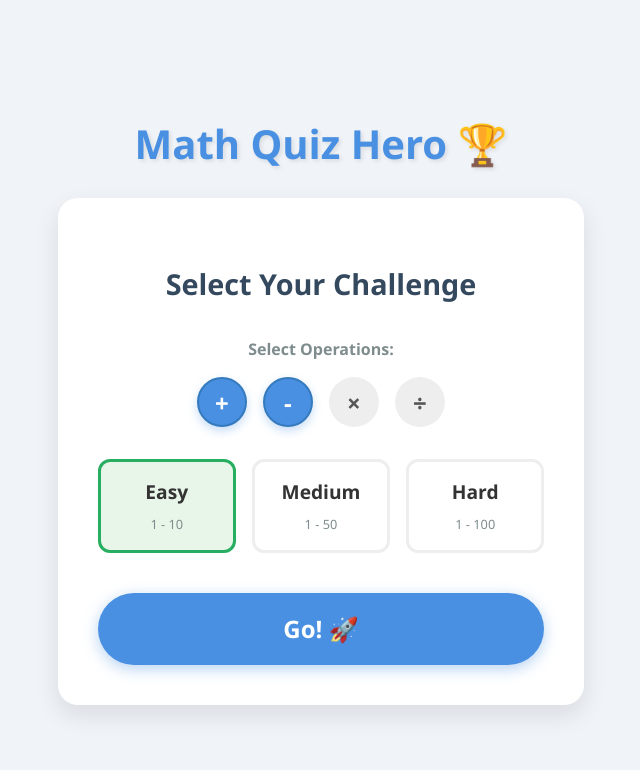
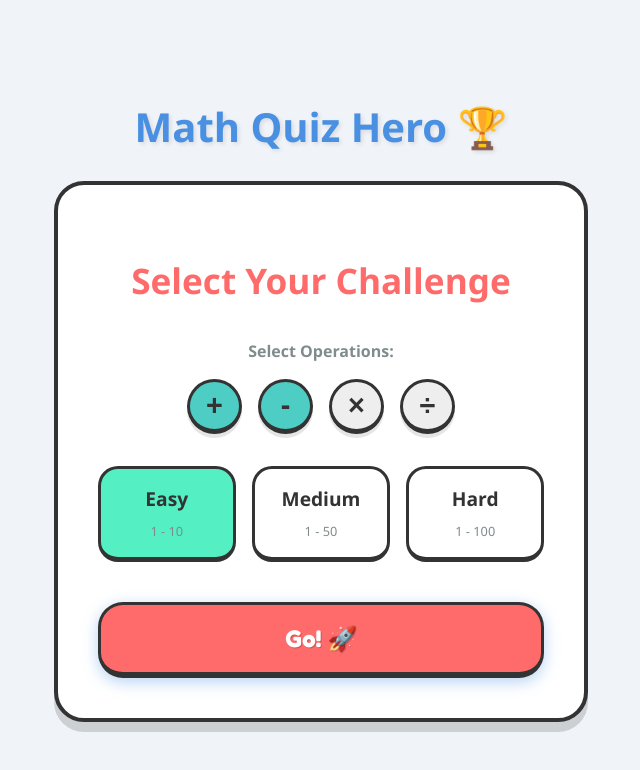
Before and after one commit to ahdanlai/math_quiz, a React (Vite) app: page / in a window 1280 px wide. Shown: the top 770 px of the page, without its empty margins (351-991 px from the left). Built offline with nearby package versions, Linux system fonts and the light colour scheme.

Commit message:
Redesign UI for primary kids
✅ Added Fredoka rounded font
✅ Added bubbly borders, drop shadows, and active animations
✅ Changed background to a bright yellow dotted pattern

```diff
--- a/index.html
+++ b/index.html
@@ -4,6 +4,9 @@
     <meta charset="UTF-8" />
     <link rel="icon" type="image/svg+xml" href="/vite.svg" />
     <meta name="viewport" content="width=device-width, initial-scale=1.0" />
+    <link rel="preconnect" href="https://fonts.googleapis.com">
+    <link rel="preconnect" href="https://fonts.gstatic.com" crossorigin>
+    <link href="https://fonts.googleapis.com/css2?family=Fredoka:wght@400;600;700&display=swap" rel="stylesheet">
     <title>Math Quiz APP</title>
   </head>
   <body>
--- a/src/main/js/App.css
+++ b/src/main/js/App.css
@@ -16,9 +16,10 @@ header h1 {
 
 .quiz-card {
   background: white;
-  border-radius: 20px;
+  border-radius: 30px;
+  border: 4px solid #333;
   padding: 2.5rem;
-  box-shadow: 0 10px 25px rgba(0,0,0,0.1);
+  box-shadow: 0 10px 0 rgba(0,0,0,0.15);
   min-height: 300px;
   display: flex;
   align-items: center;
@@ -33,13 +34,15 @@ header h1 {
 .start-screen p {
   font-size: 1.4rem;
   margin-bottom: 2rem;
-  color: #666;
+  color: #555;
+  font-weight: 500;
 }
 
 .start-screen h2 {
-  font-size: 1.8rem;
+  font-size: 2.2rem;
   margin-bottom: 2rem;
-  color: #34495e;
+  color: #ff6b6b;
+  text-shadow: 2px 2px 0 #fff;
 }
 
 .operator-container {
@@ -61,31 +64,37 @@ header h1 {
 
 .btn-operator {
   background: #eee;
-  border: 2px solid transparent;
+  border: 3px solid #333;
+  border-bottom: 5px solid #333;
   border-radius: 50%;
-  width: 50px;
-  height: 50px;
-  font-size: 1.5rem;
+  width: 55px;
+  height: 55px;
+  font-size: 1.8rem;
   font-weight: bold;
   cursor: pointer;
   display: flex;
   align-items: center;
   justify-content: center;
-  transition: all 0.2s cubic-bezier(0.4, 0, 0.2, 1);
-  color: #555;
+  transition: transform 0.1s, border-bottom-width 0.1s;
+  color: #333;
   padding: 0;
 }
 
 .btn-operator:hover {
   background: #e0e0e0;
-  transform: scale(1.1);
+  transform: translateY(-2px);
+}
+
+.btn-operator:active {
+  transform: translateY(3px);
+  border-bottom-width: 2px;
+  margin-bottom: 3px;
 }
 
 .btn-operator.active {
-  background: #4a90e2;
-  color: white;
-  border-color: #357abd;
-  box-shadow: 0 4px 10px rgba(74, 144, 226, 0.3);
+  background: #4ecdc4;
+  color: #333;
+  border-color: #333;
 }
 
 .difficulty-grid {
@@ -97,21 +106,27 @@ header h1 {
 
 .difficulty-card {
   padding: 1rem;
-  border-radius: 12px;
-  border: 3px solid #eee;
+  border-radius: 20px;
+  border: 3px solid #333;
+  border-bottom: 5px solid #333;
   cursor: pointer;
-  transition: all 0.2s cubic-bezier(0.4, 0, 0.2, 1);
+  transition: transform 0.1s, border-bottom-width 0.1s;
   background: #fff;
 }
 
 .difficulty-card:hover {
-  transform: translateY(-4px);
-  box-shadow: 0 4px 12px rgba(0,0,0,0.1);
+  transform: translateY(-2px);
 }
 
-.difficulty-card.green.active { border-color: #27ae60; background: #e8f5e9; }
-.difficulty-card.orange.active { border-color: #f39c12; background: #fff3e0; }
-.difficulty-card.red.active { border-color: #e74c3c; background: #fdeaea; }
+.difficulty-card:active {
+  transform: translateY(3px);
+  border-bottom-width: 2px;
+  margin-bottom: 3px;
+}
+
+.difficulty-card.green.active { background: #55efc4; }
+.difficulty-card.orange.active { background: #ffeaa7; }
+.difficulty-card.red.active { background: #fab1a0; }
 
 .level-label {
   font-weight: bold;
@@ -180,39 +195,47 @@ form {
 }
 
 input[type="number"] {
-  font-size: 2rem;
+  font-size: 2.5rem;
   padding: 0.8rem;
-  width: 180px;
-  border: 3px solid #ddd;
-  border-radius: 12px;
+  width: 200px;
+  border: 4px solid #333;
+  border-radius: 20px;
   text-align: center;
   outline: none;
-  transition: border-color 0.3s;
+  font-family: 'Fredoka', sans-serif;
+  transition: transform 0.1s, box-shadow 0.1s;
+  box-shadow: inset 0 4px 0 rgba(0,0,0,0.05);
 }
 
 input[type="number"]:focus {
-  border-color: #4a90e2;
+  border-color: #ffde59;
+  box-shadow: 0 0 0 4px rgba(255, 222, 89, 0.4);
 }
 
 .btn-primary, .btn-submit {
-  background: #4a90e2;
+  background: #ff6b6b;
   color: white;
-  border: none;
+  border: 3px solid #333;
+  border-bottom: 6px solid #333;
   padding: 1rem 2.5rem;
-  font-size: 1.2rem;
-  border-radius: 50px;
+  font-size: 1.4rem;
+  border-radius: 25px;
   cursor: pointer;
-  transition: transform 0.2s, background 0.3s;
+  transition: transform 0.1s, border-bottom-width 0.1s;
   font-weight: bold;
+  font-family: 'Fredoka', sans-serif;
+  text-shadow: 1px 1px 0 rgba(0,0,0,0.2);
 }
 
 .btn-primary:hover, .btn-submit:hover {
-  background: #357abd;
+  background: #ff4757;
   transform: translateY(-2px);
 }
 
 .btn-primary:active, .btn-submit:active {
-  transform: translateY(0);
+  transform: translateY(4px);
+  border-bottom-width: 2px;
+  margin-bottom: 4px;
 }
 
 .feedback {
@@ -263,18 +286,20 @@ body {
 .history-section {
   margin-top: 2rem;
   background: white;
-  border-radius: 15px;
+  border-radius: 20px;
+  border: 4px solid #333;
   padding: 1.5rem;
-  box-shadow: 0 4px 15px rgba(0,0,0,0.05);
+  box-shadow: 0 8px 0 rgba(0,0,0,0.1);
   text-align: left;
 }
 
 .history-section h3 {
   margin-top: 0;
-  color: #34495e;
-  font-size: 1.2rem;
-  border-bottom: 2px solid #eee;
-  padding-bottom: 0.5rem;
+  color: #333;
+  font-size: 1.5rem;
+  border-bottom: 3px dashed #ddd;
+  padding-bottom: 0.8rem;
+  font-family: 'Fredoka', sans-serif;
 }
 
 .history-list {
@@ -288,21 +313,20 @@ body {
 .history-item {
   display: flex;
   justify-content: space-between;
-  padding: 0.8rem;
-  border-bottom: 1px solid #f0f0f0;
-  font-size: 1.1rem;
-  border-radius: 8px;
-  margin-bottom: 0.5rem;
+  padding: 0.8rem 1rem;
+  border: 3px solid #333;
+  font-size: 1.2rem;
+  border-radius: 15px;
+  margin-bottom: 0.8rem;
+  font-weight: 500;
 }
 
 .history-item.correct {
-  background-color: #f8fff8;
-  color: #27ae60;
+  background-color: #55efc4;
 }
 
 .history-item.incorrect {
-  background-color: #fff8f8;
-  color: #c0392b;
+  background-color: #fab1a0;
 }
 
 .history-question {
--- a/src/main/js/index.css
+++ b/src/main/js/index.css
@@ -1,11 +1,13 @@
 :root {
-  font-family: Inter, system-ui, Avenir, Helvetica, Arial, sans-serif;
+  font-family: 'Fredoka', system-ui, Avenir, Helvetica, Arial, sans-serif;
   line-height: 1.5;
   font-weight: 400;
 
   color-scheme: light dark;
-  color: rgba(255, 255, 255, 0.87);
-  background-color: #242424;
+  color: #333;
+  background-color: #ffde59;
+  background-image: radial-gradient(#fff 20%, transparent 20%);
+  background-size: 20px 20px;
 
   font-synthesis: none;
   text-rendering: optimizeLegibility;
@@ -15,11 +17,11 @@
 
 a {
   font-weight: 500;
-  color: #646cff;
+  color: #ff6b6b;
   text-decoration: inherit;
 }
 a:hover {
-  color: #535bf2;
+  color: #ff4757;
 }
 
 body {
@@ -34,36 +36,30 @@ body {
 h1 {
   font-size: 3.2em;
   line-height: 1.1;
+  color: #ff6b6b;
+  text-shadow: 3px 3px 0 #fff, -1px -1px 0 #fff, 1px -1px 0 #fff, -1px 1px 0 #fff, 1px 1px 0 #fff;
 }
 
 button {
-  border-radius: 8px;
-  border: 1px solid transparent;
+  border-radius: 20px;
+  border: 3px solid transparent;
   padding: 0.6em 1.2em;
   font-size: 1em;
-  font-weight: 500;
-  font-family: inherit;
-  background-color: #1a1a1a;
+  font-weight: 600;
+  font-family: 'Fredoka', inherit;
+  background-color: #fff;
   cursor: pointer;
-  transition: border-color 0.25s;
+  transition: transform 0.1s, box-shadow 0.1s;
+  box-shadow: 0 4px 0 rgba(0,0,0,0.1);
 }
-button:hover {
-  border-color: #646cff;
-}
-button:focus,
-button:focus-visible {
-  outline: 4px auto -webkit-focus-ring-color;
+button:active {
+  transform: translateY(4px);
+  box-shadow: 0 0 0 rgba(0,0,0,0.1);
 }
 
 @media (prefers-color-scheme: light) {
   :root {
-    color: #213547;
-    background-color: #ffffff;
-  }
-  a:hover {
-    color: #747bff;
-  }
-  button {
-    background-color: #f9f9f9;
+    color: #333;
+    background-color: #ffde59;
   }
 }
```
